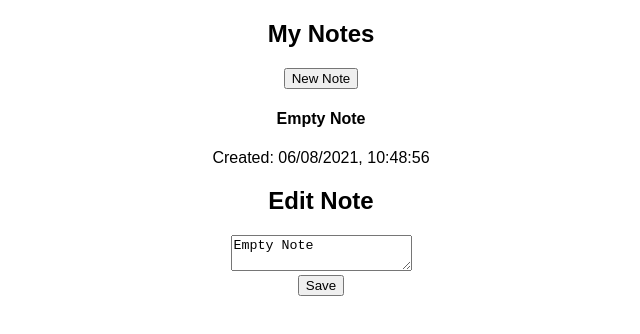
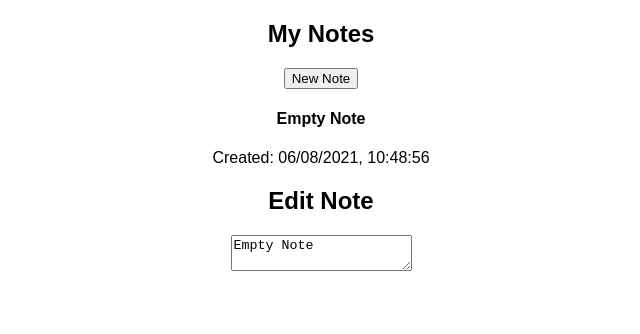
Before and after one commit to deyansp/Notes-App-React, a React (Create React App) app: page / in a window 1280 px wide. Both pictures are taken after a click on the button "Add Note". Shown: the top 334 px of the page, without its empty margins (319-959 px from the left). Built offline with nearby package versions, Linux system fonts and the light colour scheme.

Commit message:
notes are now saved dynamicly with every input into the NoteEditor

```diff
--- a/src/App.js
+++ b/src/App.js
@@ -7,6 +7,7 @@ import "./styles.css";
 export default function App() {
   // hook for modifying the notes array
   const [notes, setNotes] = useState([]);
+
   const [activeNoteId, setActiveNoteId] = useState(null);
 
   const addNote = () => {
@@ -22,7 +23,7 @@ export default function App() {
     setActiveNoteId(newNote.id);
   };
 
-  const saveNote = (id, text) => {
+  const updateNote = (id, text) => {
     // making a copy of the notes array in state
     let tempNotes = [...notes];
 
@@ -50,7 +51,7 @@ export default function App() {
             activeNoteId={activeNoteId}
             setActiveNoteId={setActiveNoteId}
           />
-          <NoteEditor activeNote={getActiveNote()} saveNote={saveNote} />
+          <NoteEditor activeNote={getActiveNote()} updateNote={updateNote} />
         </>
       ) : (
         // empty state
--- a/src/NoteEditor.js
+++ b/src/NoteEditor.js
@@ -1,8 +1,6 @@
-import React, { useState } from "react";
+import React from "react";
 
-export default function NoteEditor({ activeNote, saveNote }) {
-  const [textInput, setTextInput] = useState(activeNote.text);
-
+export default function NoteEditor({ activeNote, updateNote }) {
   return (
     <div className="note-editor">
       <div className="note-editor-header">
@@ -11,13 +9,11 @@ export default function NoteEditor({ activeNote, saveNote }) {
       <div className="note-editor-text">
         <textarea
           placehodler="Start typing here..."
-          // update internal state
-          onChange={(event) => setTextInput(event.target.value)}
-        >
-          {textInput}
-        </textarea>
+          value={activeNote.text}
+          // sending user input to parent element save method
+          onChange={(event) => updateNote(activeNote.id, event.target.value)}
+        ></textarea>
       </div>
-      <button onClick={() => saveNote(activeNote.id, textInput)}>Save</button>
     </div>
   );
 }
--- a/src/NoteList.js
+++ b/src/NoteList.js
@@ -1,4 +1,4 @@
-import React, { useState } from "react";
+import React from "react";
 
 // destructuring props with { notes, etc.} as parameter
 export default function NoteList({
@@ -17,7 +17,7 @@ export default function NoteList({
         {notes.map((note) => (
           <div
             className={`note-list-item ${
-              note.id === activeNoteId && "active-note"
+              note.id === activeNoteId ? "active-note" : ""
             }`}
             key={note.id}
             onClick={() => setActiveNoteId(note.id)}
```
